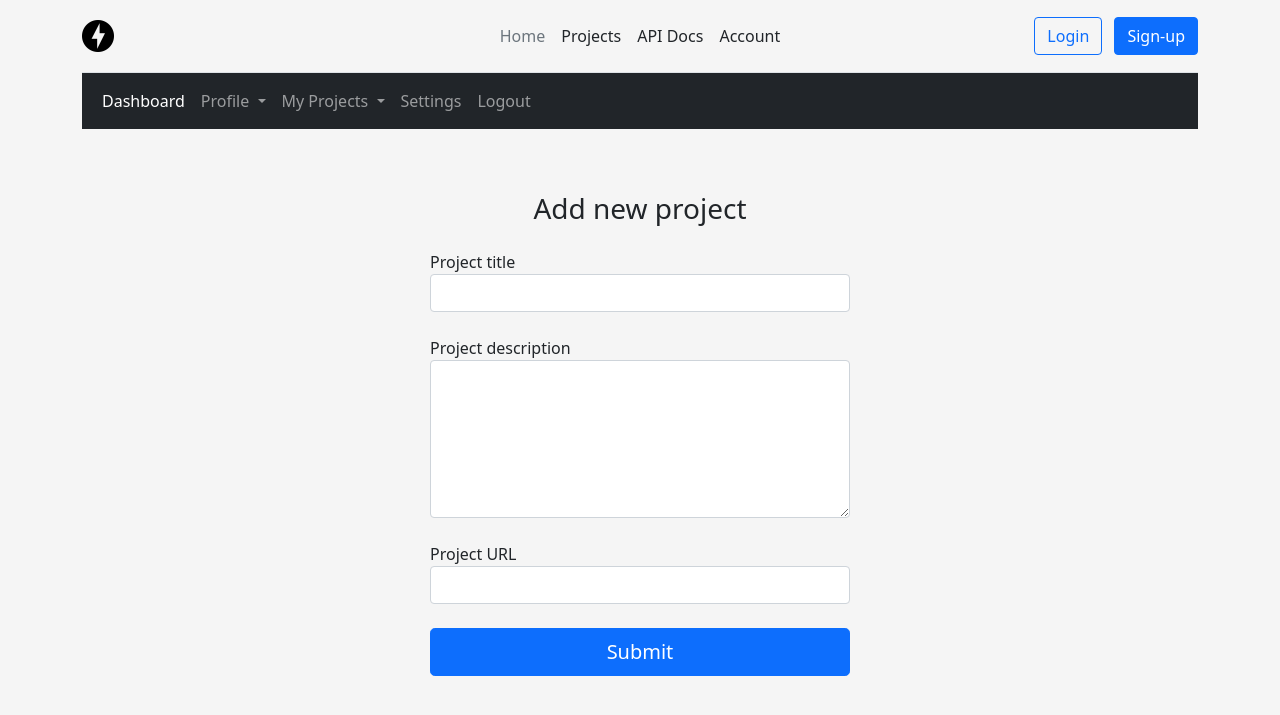
After one commit to ContentGardeningStudio/fastapiexampleapp, a FastAPI app: template templates/new-project.html in a window 1280 px wide. The commit adds this page. Shown: the top 715 px of the page. Run offline with FastAPI, Linux system fonts and the light colour scheme; the template is opened without the code that fills it, so the values that code supplies are empty; some libraries are stand-ins or nearby versions.

Commit message:
Adding new project page

```diff
--- a/templates/components/dashboard-nav.html
+++ b/templates/components/dashboard-nav.html
@@ -26,7 +26,7 @@
                     </a>
                     <ul class="dropdown-menu" aria-labelledby="projects_menu">
                         <li><a class="dropdown-item" href="/projects/me">My projects</a></li>
-                        <li><a class="dropdown-item" href="/create_project">Add new project</a></li>
+                        <li><a class="dropdown-item" href="/new_project">Add new project</a></li>
                     </ul>
                 </li>
                 <li class="nav-item">
--- /dev/null
+++ b/templates/new-project.html
@@ -0,0 +1,30 @@
+{% extends "base.html" %} {% block content %}
+{% include('components/dashboard-nav.html') %}
+
+<!-- LOGIN FORM -->
+<div id="auth_box" class="auth-box my-5">
+    <div class="project-form" hx-ext="response-targets">
+        <form hx-post="/new_project" hx-ext='json-enc' hx-target-error="#errors">
+            <h1 class="h3 mb-4 fw-normal text-center">Add new project</h1>
+            <div id="errors"></div>
+            <div class="form-group mt-4">
+                <label for="field_title">Project title</label>
+                <input type="text" class="form-control" id="field_title" name="title" required>
+            </div>
+            <div class="form-group mt-4">
+                <label for="field_description">Project description</label>
+                <textarea class="form-control" id="field_description" name="description" rows="6"></textarea>
+            </div>
+            <div class="form-group mt-4">
+                <label for="field_url">Project URL</label>
+                <input type="text" class="form-control" id="field_url" name="url">
+            </div>
+            <button class="w-100 btn btn-lg btn-primary mt-4" type="submit">
+                Submit
+            </button>
+        </form>
+    </div>
+</div>
+<!-- END LOGIN FORM -->
+
+{% endblock %}
```
Also changed, not shown: src/router.py (+40 -5 lines), templates/components/private-projects.html (+10 -43 lines).
